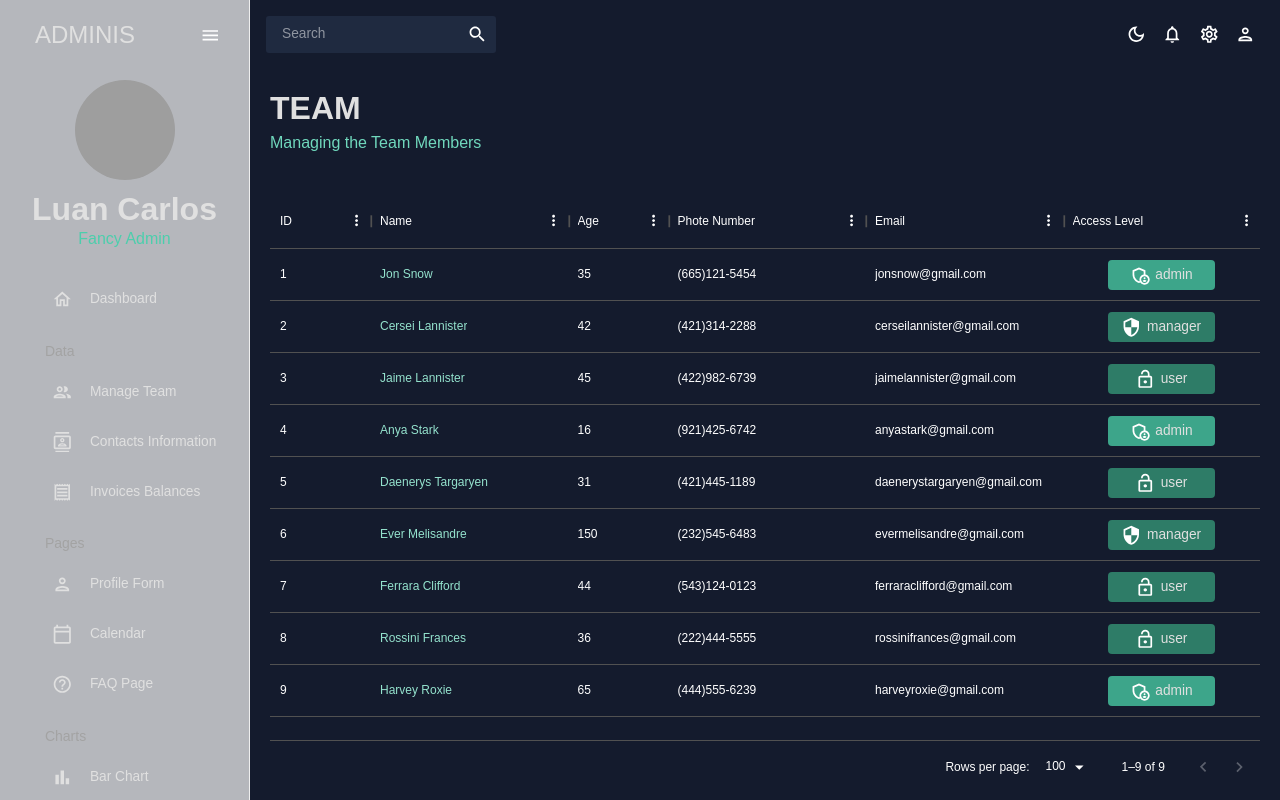
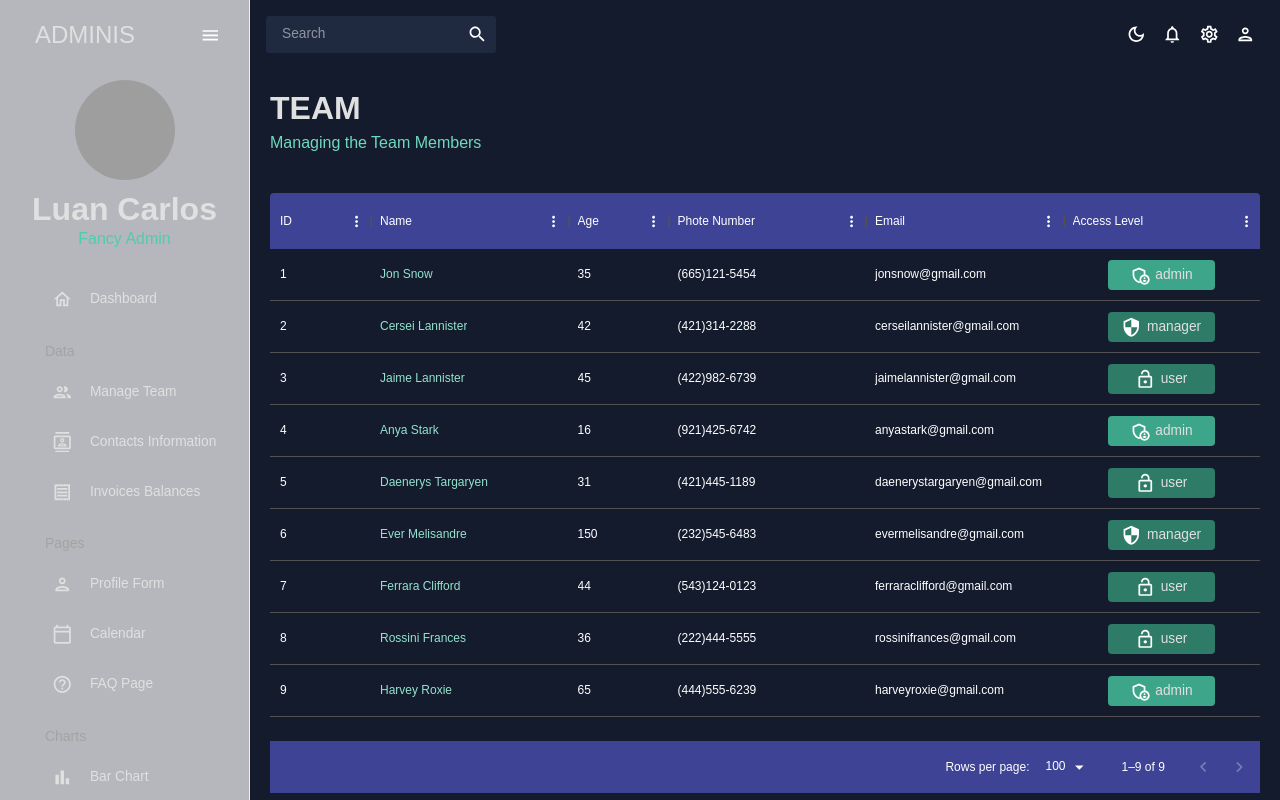
Before and after one commit to 4K416/react-admin-dashboard, a React (Create React App) app: page /team in a window 1280 px wide. Shown: the top 800 px of the page. Built offline with nearby package versions, Linux system fonts and the light colour scheme; grey boxes are pictures that could not be loaded.

Commit message:
Data Grid team members complete

```diff
--- a/src/scenes/team/index.jsx
+++ b/src/scenes/team/index.jsx
@@ -82,7 +82,21 @@ const Team = () => {
         },
         "& .name-column--cell": {
           color: colors.greenAccent[300]
-        }
+        },
+        "& .MuiDataGrid-columnHeaders": {
+          backgroundColor: colors.blueAccent[700],
+          borderBottom: "none",
+        },
+        "& .MuiDataGrid-virtualScroller": {
+          backGroundColor: colors.primary[400]
+        },
+        "& .MuiDataGrid-footerContainer": {
+          borderTop: "none",
+          backgroundColor: colors.blueAccent[700],
+        },
+        "& .MuiCheckbox-root": {
+          color: `${colors.greenAccent[200]} !important`,
+        },
       }}>
         <DataGrid
           rows={mockDataTeam}
```
Also changed, not shown: src/scenes/contacts/index.jsx (added).
